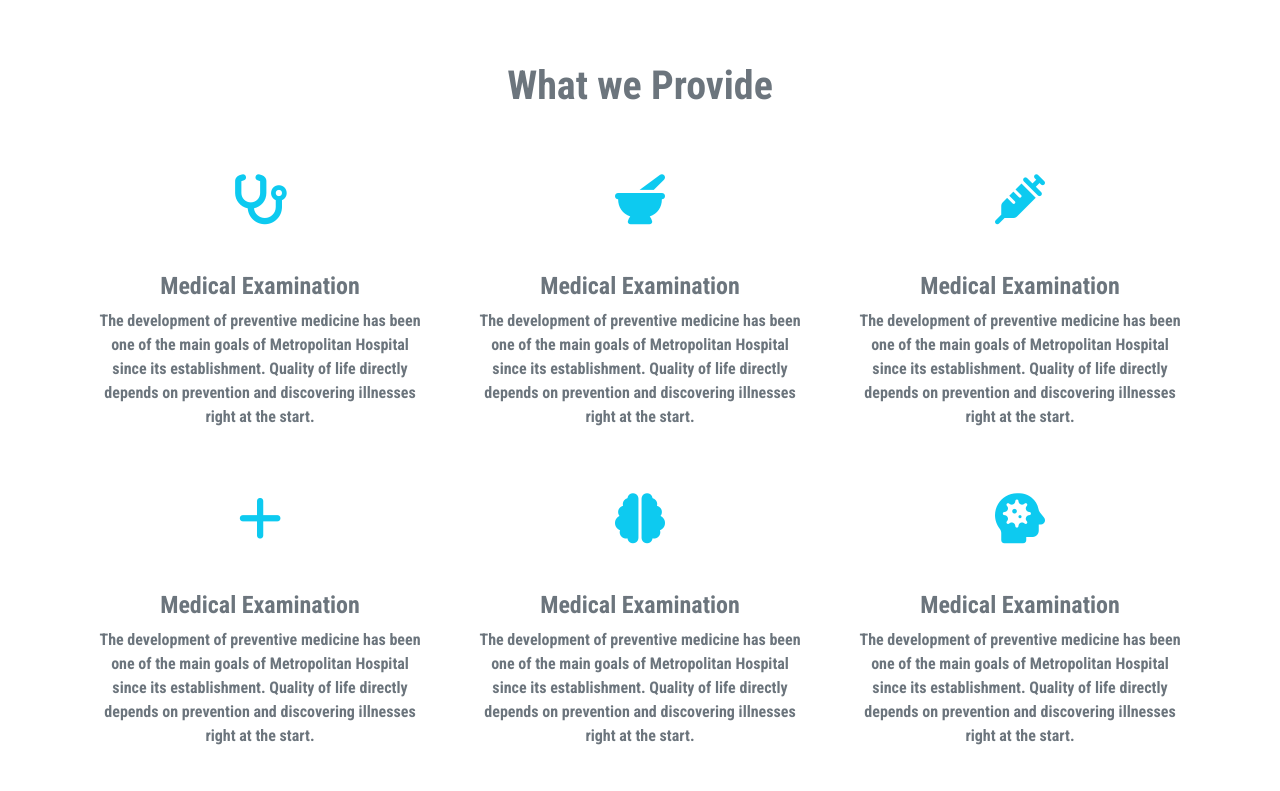
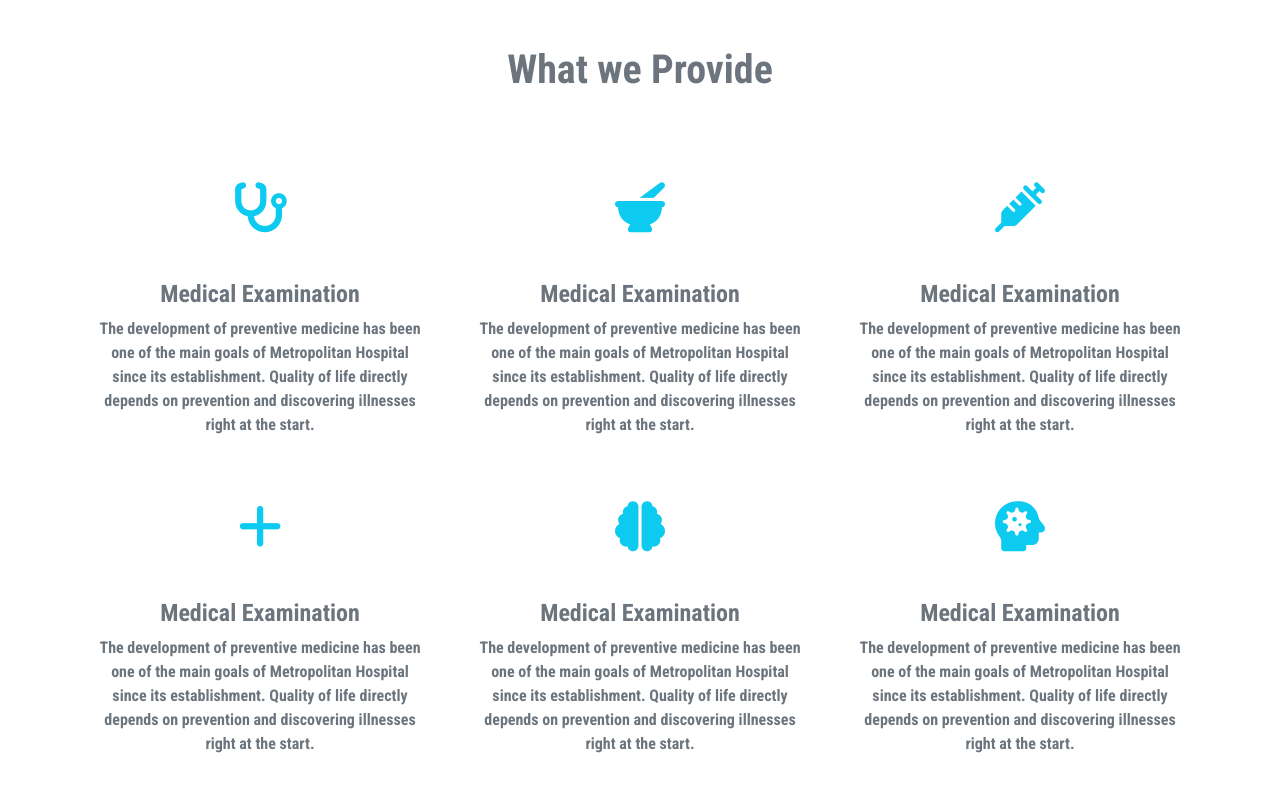
Before and after one commit to kakon-ray/-MEDICAL, a plain HTML site: page index.html in a window 1280 px wide. Shown: the part 675-1466 px from the top of the page. Drawn offline with Linux system fonts and the light colour scheme.

Commit message:
some change

```diff
--- a/index.html
+++ b/index.html
@@ -18,7 +18,7 @@
   <body>
     <header>
       <!-- Start Navbar Section -->
-      <nav class="navbar navbar-expand-lg navbar-light py-4 h6">
+      <nav class="navbar navbar-expand-lg navbar-light py-3 h6">
         <div class="container">
           <a class="navbar-brand text-info" href="#"
             ><i class="fas fa-stethoscope"></i> MEDICAL</a
@@ -207,7 +207,7 @@
             <h1 class="text-secondary">What we Provide</h1>
           </div>
           <div class="row py-3">
-            <article class="col-lg-4 py-4 px-4">
+            <article class="col-lg-4 g-5">
               <i class="fas fa-stethoscope pb-5 text-info"></i>
               <h4 class="text-secondary">Medical Examination</h4>
               <p class="text-secondary">
@@ -217,7 +217,7 @@
                 right at the start.
               </p>
             </article>
-            <article class="col-lg-4 py-4 px-4">
+            <article class="col-lg-4 g-5">
               <i class="fas fa-mortar-pestle pb-5 text-info"></i>
               <h4 class="text-secondary">Medical Examination</h4>
               <p class="text-secondary">
@@ -227,7 +227,7 @@
                 right at the start.
               </p>
             </article>
-            <article class="col-lg-4 py-4 px-4">
+            <article class="col-lg-4 g-5">
               <i class="fas fa-syringe pb-5 text-info"></i>
               <h4 class="text-secondary">Medical Examination</h4>
               <p class="text-secondary">
@@ -237,7 +237,7 @@
                 right at the start.
               </p>
             </article>
-            <article class="col-lg-4 py-4 px-4">
+            <article class="col-lg-4 g-5">
               <i class="fas fa-plus pb-5 text-info"></i>
               <h4 class="text-secondary">Medical Examination</h4>
               <p class="text-secondary">
@@ -247,7 +247,7 @@
                 right at the start.
               </p>
             </article>
-            <article class="col-lg-4 py-4 px-4">
+            <article class="col-lg-4 g-5">
               <i class="fas fa-brain pb-5 text-info"></i>
               <h4 class="text-secondary">Medical Examination</h4>
               <p class="text-secondary">
@@ -257,7 +257,7 @@
                 right at the start.
               </p>
             </article>
-            <article class="col-lg-4 py-4 px-4">
+            <article class="col-lg-4 g-5">
               <i class="fas fa-head-side-virus pb-5 text-info"></i>
               <h4 class="text-secondary">Medical Examination</h4>
               <p class="text-secondary">
```
